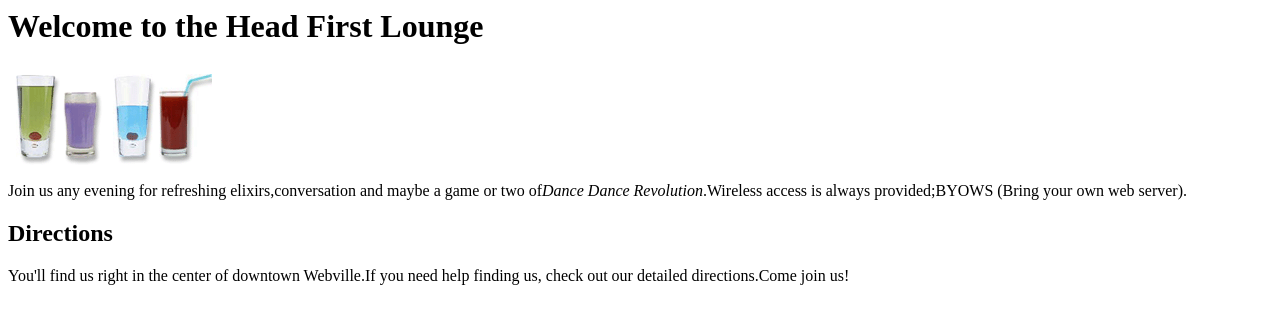
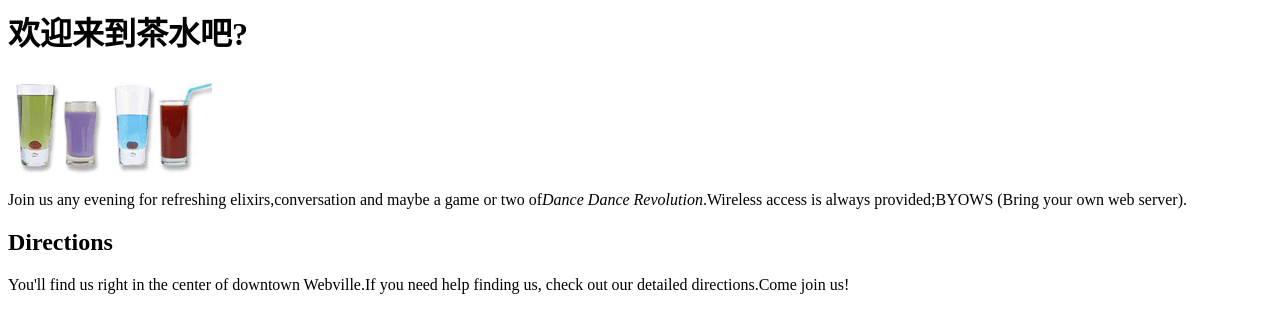
Before and after one commit to strgklesitty/Web, a plain HTML site: page 03/index.html in a window 1280 px wide. Drawn offline with Linux system fonts and the light colour scheme.

Commit message:
汉化版本

```diff
--- a/03/index.html
+++ b/03/index.html
@@ -10,7 +10,7 @@
   <!--zhushi-->
   <body>
     <!--zhushi-->
-    <h1>Welcome to the Head First Lounge</h1>
+    <h1>欢迎来到茶水吧?</h1>
     <!--zhushi-->
     <img src="drinks.gif">
     <!--zhushi-->
```
